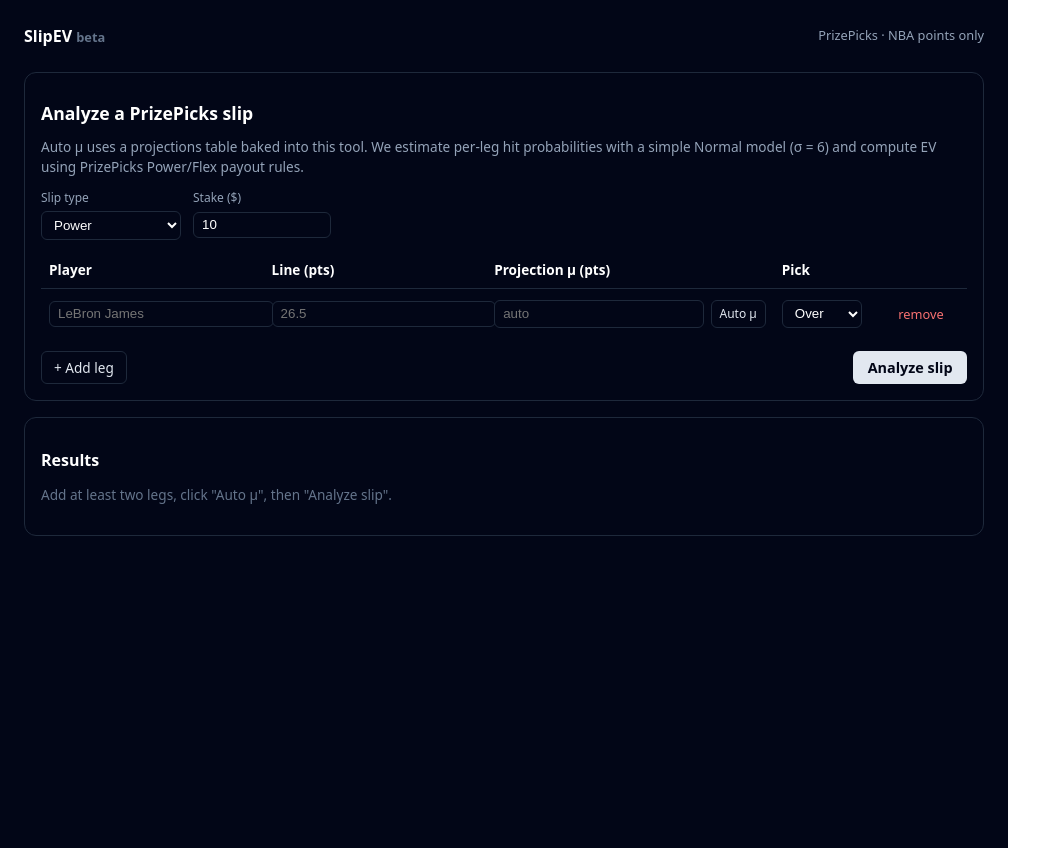
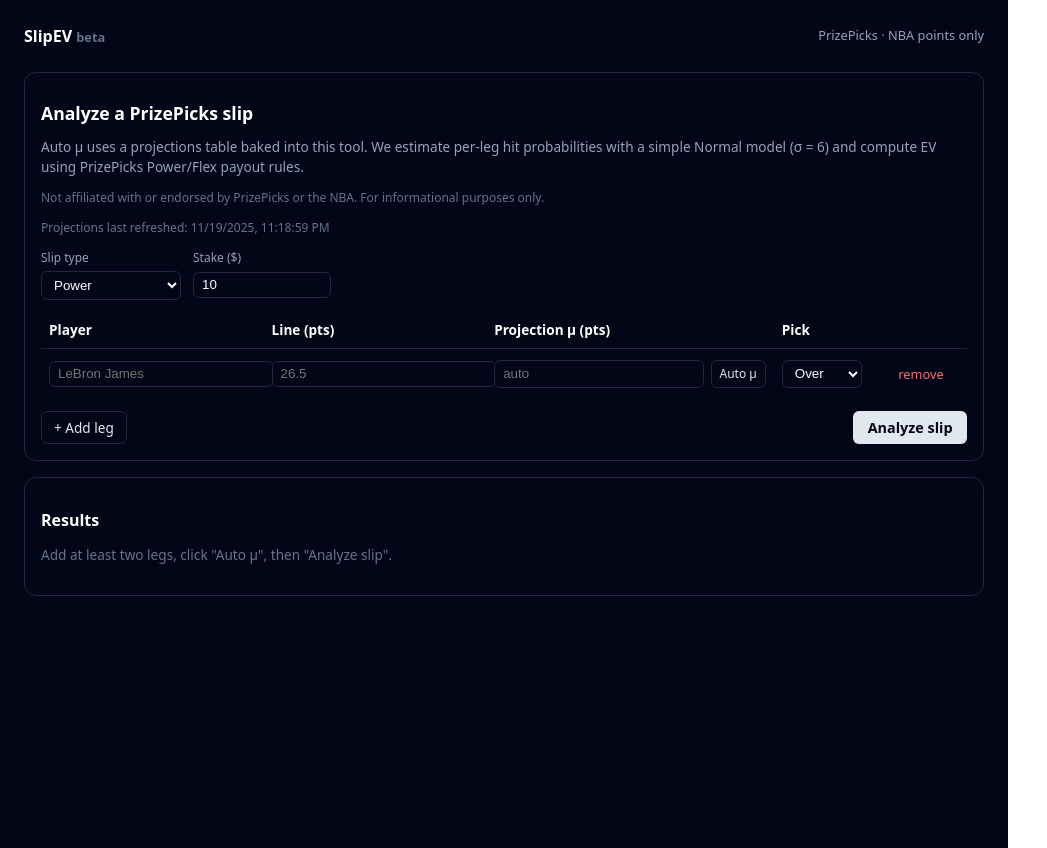
Before and after one commit to benthomas66/slip-ev, a React (Vite) app: page / in a window 1280 px wide. Shown: the whole page, without its empty margins (0-1047 px from the left). Built offline with nearby package versions, Linux system fonts and the light colour scheme.

Commit message:
Add disclaimer and projections timestamp

```diff
--- a/src/App.tsx
+++ b/src/App.tsx
@@ -1,5 +1,6 @@
 import { useState } from "react";
-import { findProjection } from "./projections";
+import { findProjection, projectionsGeneratedAt } from "./projections";
+
 
 type Leg = {
   id: number;
@@ -320,6 +321,30 @@
             Auto μ uses a projections table baked into this tool. We estimate per-leg hit
             probabilities with a simple Normal model (σ = 6) and compute EV using
             PrizePicks Power/Flex payout rules.
+            <p
+  style={{
+    fontSize: "0.75rem",
+    color: "#64748b",
+    marginBottom: "0.25rem",
+  }}
+>
+  Not affiliated with or endorsed by PrizePicks or the NBA. For informational
+  purposes only.
+</p>
+
+{projectionsGeneratedAt && (
+  <p
+    style={{
+      fontSize: "0.75rem",
+      color: "#64748b",
+      marginBottom: "0.75rem",
+    }}
+  >
+    Projections last refreshed:{" "}
+    {new Date(projectionsGeneratedAt).toLocaleString()}
+  </p>
+)}
+
           </p>
 
           {/* type + stake row */}
--- a/src/projections.ts
+++ b/src/projections.ts
@@ -1,5 +1,5 @@
 // AUTO-GENERATED FILE – do not edit by hand.
-// Run `python generate_projections_ts.py` after updating projections.csv
+// Run the projection scripts to refresh this file.
 
 export type Projection = {
   player: string;
@@ -18,3 +18,5 @@
   const normalized = playerName.trim().toLowerCase();
   return projections.find(p => p.player.toLowerCase() === normalized);
 }
+
+export const projectionsGeneratedAt = "2025-11-19T23:18:59.945408+00:00";
```
Also changed, not shown: 1 other file (tests, documents, lock files or other folders).
